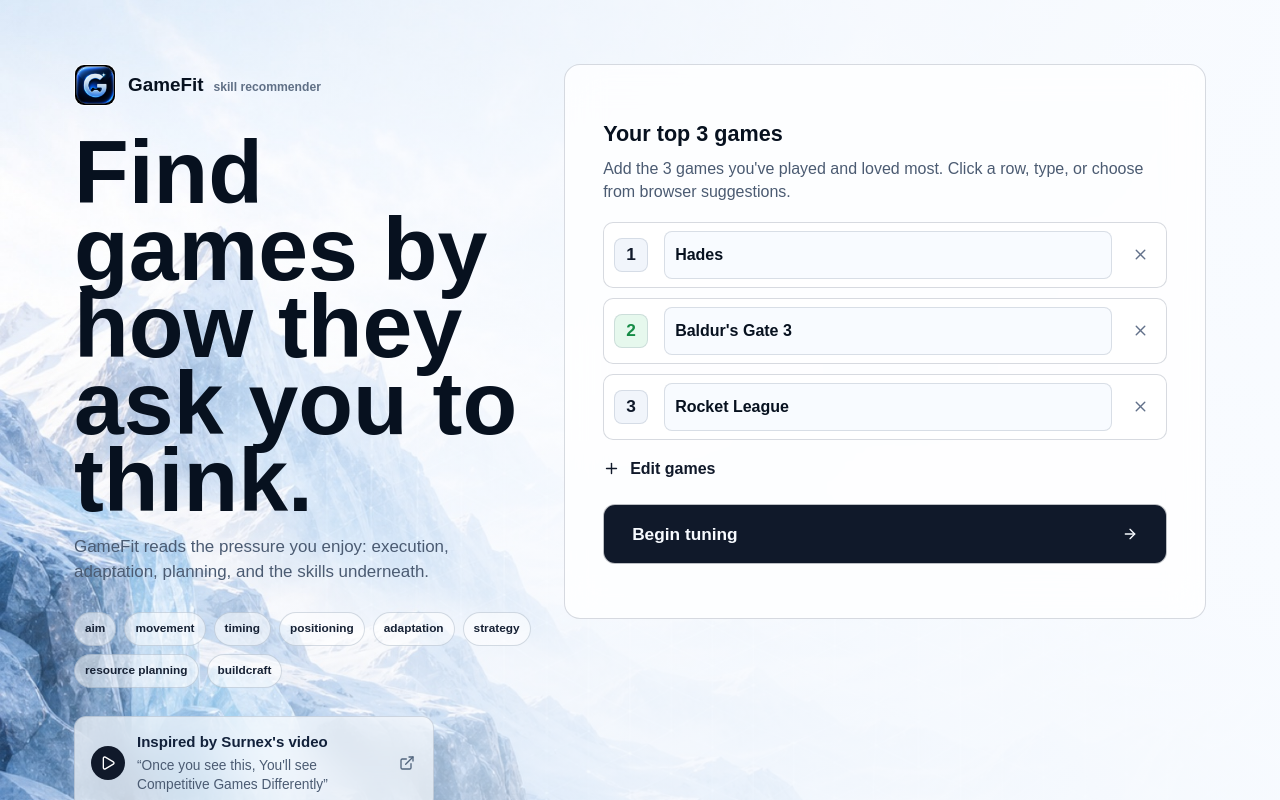
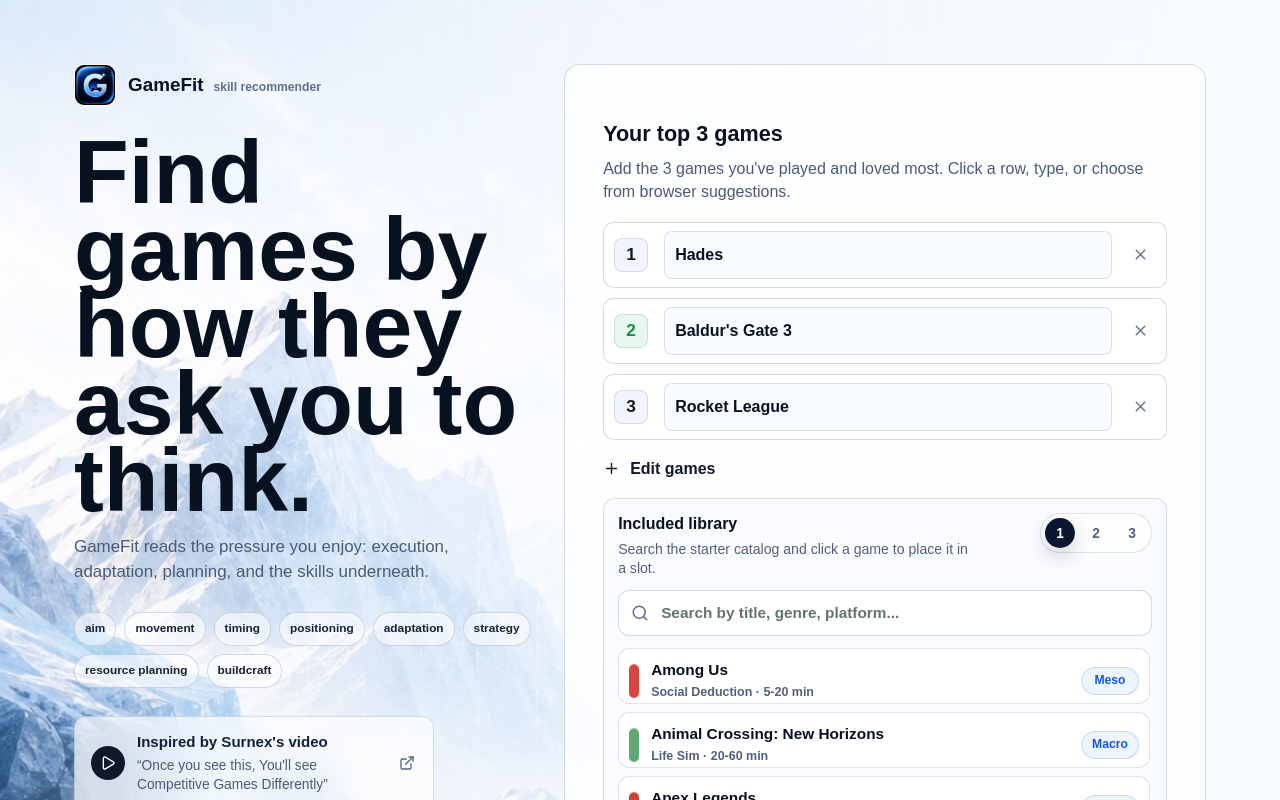
Before and after one commit to nicholas-tayag/gameFit, a React (Vite) app: page / in a window 1280 px wide. Shown: the top 800 px of the page. Built offline with nearby package versions, Linux system fonts and the light colour scheme.

Commit message:
Add searchable game library

```diff
--- a/src/App.css
+++ b/src/App.css
@@ -887,6 +887,180 @@
   border: 0;
   font-size: 1rem;
   font-weight: 760;
+}
+
+.catalog-search-panel {
+  display: grid;
+  gap: 12px;
+  padding: 14px;
+  background: rgb(248 251 255 / 0.78);
+  border: 1px solid rgb(112 143 184 / 0.28);
+  border-radius: 14px;
+  box-shadow: inset 0 1px 0 rgb(255 255 255 / 0.74);
+}
+
+.catalog-search-header {
+  display: flex;
+  justify-content: space-between;
+  gap: 14px;
+  align-items: flex-start;
+}
+
+.catalog-search-header h3 {
+  margin: 0;
+  color: #07111f;
+  font-size: 1rem;
+  font-weight: 900;
+}
+
+.catalog-search-header p {
+  max-width: 360px;
+  margin: 4px 0 0;
+  color: #526179;
+  font-size: 0.88rem;
+  line-height: 1.35;
+}
+
+.slot-picker {
+  display: inline-flex;
+  gap: 6px;
+  flex-shrink: 0;
+  padding: 4px;
+  background: rgb(255 255 255 / 0.82);
+  border: 1px solid rgb(126 154 190 / 0.28);
+  border-radius: 999px;
+}
+
+.slot-picker button {
+  display: grid;
+  place-items: center;
+  width: 30px;
+  height: 30px;
+  padding: 0;
+  color: #526179;
+  background: transparent;
+  border: 0;
+  border-radius: 999px;
+  font-size: 0.86rem;
+  font-weight: 900;
+}
+
+.slot-picker button.active {
+  color: white;
+  background: #0b1730;
+  box-shadow: 0 8px 20px rgb(7 17 31 / 0.18);
+}
+
+.catalog-search-box {
+  display: grid;
+  grid-template-columns: 20px minmax(0, 1fr);
+  gap: 10px;
+  align-items: center;
+  min-height: 46px;
+  padding: 0 12px;
+  background: rgb(255 255 255 / 0.88);
+  border: 1px solid rgb(126 154 190 / 0.34);
+  border-radius: 11px;
+}
+
+.catalog-search-box svg {
+  width: 18px;
+  height: 18px;
+  color: #607086;
+}
+
+.catalog-search-box [data-slot='input'] {
+  height: 44px;
+  padding: 0;
+  color: #07111f;
+  background: transparent;
+  border: 0;
+  box-shadow: none;
+  font-size: 0.96rem;
+  font-weight: 760;
+}
+
+.catalog-search-box [data-slot='input']:focus-visible {
+  box-shadow: none;
+}
+
+.catalog-result-list {
+  display: grid;
+  gap: 8px;
+  max-height: 258px;
+  overflow: auto;
+  padding-right: 2px;
+}
+
+.catalog-result {
+  display: grid;
+  grid-template-columns: 12px minmax(0, 1fr) auto;
+  gap: 10px;
+  align-items: center;
+  width: 100%;
+  min-height: 56px;
+  padding: 10px;
+  color: #07111f;
+  text-align: left;
+  background: rgb(255 255 255 / 0.86);
+  border: 1px solid rgb(126 154 190 / 0.28);
+  border-radius: 11px;
+  transition:
+    transform 160ms ease,
+    border-color 160ms ease,
+    box-shadow 160ms ease;
+}
+
+.catalog-result:hover {
+  transform: translateY(-1px);
+  border-color: rgb(11 23 48 / 0.48);
+  box-shadow: 0 12px 26px rgb(42 86 139 / 0.1);
+}
+
+.catalog-color {
+  width: 10px;
+  height: 34px;
+  background: var(--catalog-color);
+  border-radius: 999px;
+  box-shadow: inset 0 1px 0 rgb(255 255 255 / 0.38);
+}
+
+.catalog-result span:nth-child(2) {
+  display: grid;
+  gap: 3px;
+  min-width: 0;
+}
+
+.catalog-result strong {
+  overflow: hidden;
+  color: #07111f;
+  font-size: 0.96rem;
+  font-weight: 900;
+  text-overflow: ellipsis;
+  white-space: nowrap;
+}
+
+.catalog-result small {
+  overflow: hidden;
+  color: #526179;
+  font-size: 0.78rem;
+  font-weight: 700;
+  text-overflow: ellipsis;
+  white-space: nowrap;
+}
+
+.catalog-result b {
+  display: grid;
+  place-items: center;
+  min-width: 58px;
+  min-height: 28px;
+  padding: 0 9px;
+  color: #1458db;
+  background: #edf4ff;
+  border: 1px solid rgb(20 88 219 / 0.18);
+  border-radius: 999px;
+  font-size: 0.76rem;
+  font-weight: 900;
 }
 
 .mock-primary-cta {
@@ -2477,6 +2651,18 @@
   margin-top: 6px;
 }
 
+.catalog-search-panel {
+  background: rgb(248 251 255 / 0.86);
+  border-color: rgb(72 88 116 / 0.2);
+  border-radius: 12px;
+  box-shadow: none;
+}
+
+.catalog-result {
+  background: white;
+  border-color: rgb(72 88 116 / 0.18);
+}
+
 .next-rail,
 .bottom-source-link {
   display: none;
@@ -2527,6 +2713,28 @@
   .game-seed-row {
     grid-template-columns: 34px minmax(0, 1fr) 30px;
   }
+
+  .catalog-search-header {
+    display: grid;
+  }
+
+  .slot-picker {
+    width: 100%;
+    justify-content: space-between;
+  }
+
+  .slot-picker button {
+    width: 100%;
+  }
+
+  .catalog-result {
+    grid-template-columns: 10px minmax(0, 1fr);
+  }
+
+  .catalog-result b {
+    grid-column: 2;
+    justify-self: start;
+  }
 }
 
 @media (max-width: 1060px) {
--- a/src/App.tsx
+++ b/src/App.tsx
@@ -13,6 +13,7 @@
   PlayIcon,
   PlusIcon,
   RotateCcwIcon,
+  SearchIcon,
   ShieldAlertIcon,
   TrophyIcon,
   XIcon,
@@ -743,6 +744,26 @@
   topGames: string[]
   updateTopGame: (index: number, value: string) => void
 }) {
+  const [catalogSearch, setCatalogSearch] = useState('')
+  const [targetSlot, setTargetSlot] = useState(0)
+  const normalizedSearch = catalogSearch.trim().toLowerCase()
+  const catalogMatches = gameCatalog
+    .filter((game) => {
+      if (!normalizedSearch) return true
+      return [game.title, ...game.genres, ...game.platforms, game.difficultyFeel, game.sessionLength]
+        .join(' ')
+        .toLowerCase()
+        .includes(normalizedSearch)
+    })
+    .toSorted((a, b) => a.title.localeCompare(b.title))
+    .slice(0, normalizedSearch ? 8 : 6)
+
+  const chooseCatalogGame = (title: string) => {
+    updateTopGame(targetSlot, title)
+    const nextEmpty = topGames.findIndex((game, index) => index !== targetSlot && game.trim().length === 0)
+    setTargetSlot(nextEmpty === -1 ? Math.min(targetSlot + 1, 2) : nextEmpty)
+  }
+
   const focusGameInput = () => {
     const firstEmptyIndex = topGames.findIndex((game) => game.trim().length === 0)
     const input = document.getElementById(`top-game-${firstEmptyIndex === -1 ? 2 : firstEmptyIndex}`)
@@ -818,6 +839,57 @@
                 <PlusIcon />
                 Edit games
               </button>
+
+              <div className="catalog-search-panel">
+                <div className="catalog-search-header">
+                  <div>
+                    <h3>Included library</h3>
+                    <p>Search the starter catalog and click a game to place it in a slot.</p>
+                  </div>
+                  <div className="slot-picker" aria-label="Choose which top game slot to fill">
+                    {[0, 1, 2].map((slot) => (
+                      <button
+                        className={targetSlot === slot ? 'active' : ''}
+                        key={slot}
+                        type="button"
+                        onClick={() => setTargetSlot(slot)}
+                      >
+                        {slot + 1}
+                      </button>
+                    ))}
+                  </div>
+                </div>
+
+                <label className="catalog-search-box">
+                  <SearchIcon />
+                  <Input
+                    aria-label="Search included game library"
+                    value={catalogSearch}
+                    onChange={(event) => setCatalogSearch(event.target.value)}
+                    placeholder="Search by title, genre, platform..."
+                  />
+                </label>
+
+                <div className="catalog-result-list" aria-label="Included game library results">
+                  {catalogMatches.map((game) => (
+                    <button
+                      className="catalog-result"
+                      key={game.id}
+                      type="button"
+                      onClick={() => chooseCatalogGame(game.title)}
+                    >
+                      <span className="catalog-color" style={{ '--catalog-color': game.color } as CSSProperties} />
+                      <span>
+                        <strong>{game.title}</strong>
+                        <small>
+                          {game.genres.slice(0, 2).join(' / ')} · {game.sessionLength}
+                        </small>
+                      </span>
+                      <b>{axisCopy[axes.toSorted((a, b) => game.axes[b] - game.axes[a])[0]].label}</b>
+                    </button>
+                  ))}
+                </div>
+              </div>
 
               <Button className="mock-primary-cta" size="lg" type="button" onClick={beginQuiz}>
                 Begin tuning
```
